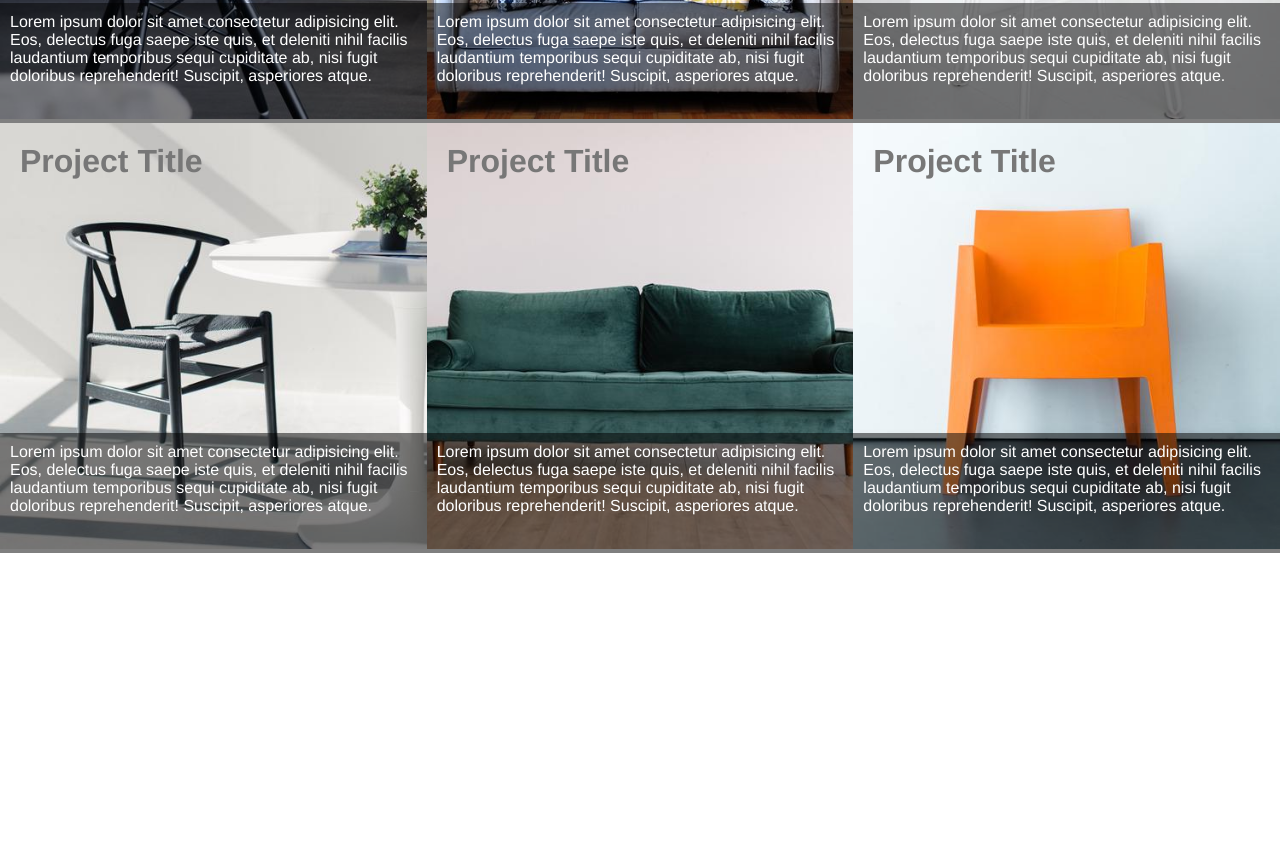
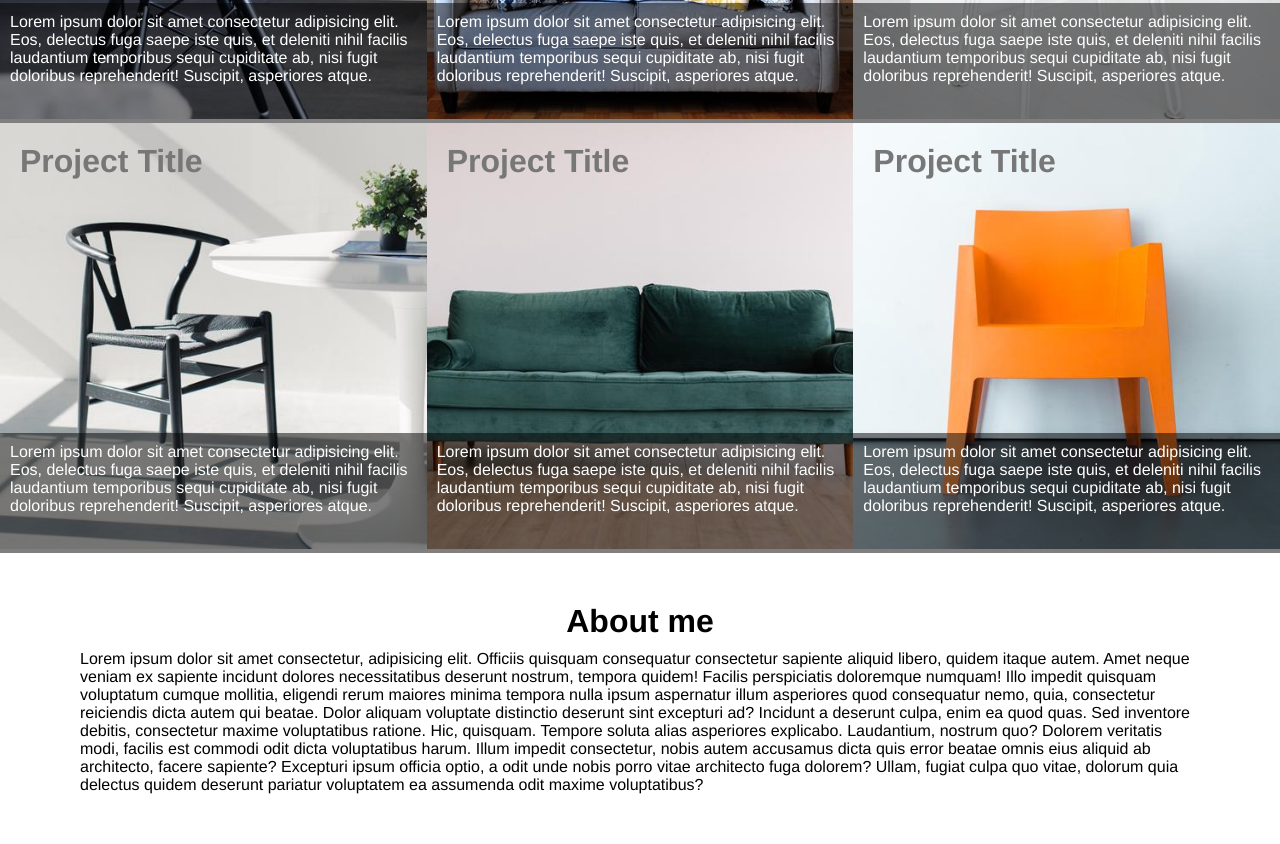
Before and after one commit to EmadSaeed2/my-portfolio, a plain HTML site: page index.html in a window 1280 px wide. Shown: the part 1162-2006 px from the top of the page. Before the commit the page ends 1715 px from the top, so only its background shows below. Drawn offline with Linux system fonts and the light colour scheme.

Commit message:
portfolio

```diff
--- a/assets/style.css
+++ b/assets/style.css
@@ -99,3 +99,15 @@ nav a:hover {
     height: 100px;
     padding: 10px;
 }
+
+#about {
+    display: flex;
+    flex-direction: column;
+    align-items: center;
+    padding: 50px 80px;
+}
+
+#about h1 {
+    font-size: 2em;
+    margin-bottom: 10px;
+}
--- a/index.html
+++ b/index.html
@@ -14,8 +14,8 @@
         <div id="blue-squre"></div>
         <nav>
             <a href="#portfolio">PORTFOLIO</a>
-            <a href="#">ABOUT</a>
-            <a href="#">CONTACT</a>
+            <a href="#about">ABOUT</a>
+            <a href="#contact">CONTACT</a>
         </nav>
     </header>
     <section id="hero">
@@ -108,6 +108,14 @@
             </a>
         </article>
     </section>
+    <section id="about">
+        <h1>About me</h1>
+        <p>Lorem ipsum dolor sit amet consectetur, adipisicing elit. Officiis quisquam consequatur consectetur sapiente aliquid libero, quidem itaque autem. Amet neque veniam ex sapiente incidunt dolores necessitatibus deserunt nostrum, tempora quidem!
+        Facilis perspiciatis doloremque numquam! Illo impedit quisquam voluptatum cumque mollitia, eligendi rerum maiores minima tempora nulla ipsum aspernatur illum asperiores quod consequatur nemo, quia, consectetur reiciendis dicta autem qui beatae.
+        Dolor aliquam voluptate distinctio deserunt sint excepturi ad? Incidunt a deserunt culpa, enim ea quod quas. Sed inventore debitis, consectetur maxime voluptatibus ratione. Hic, quisquam. Tempore soluta alias asperiores explicabo.
+        Laudantium, nostrum quo? Dolorem veritatis modi, facilis est commodi odit dicta voluptatibus harum. Illum impedit consectetur, nobis autem accusamus dicta quis error beatae omnis eius aliquid ab architecto, facere sapiente?
+        Excepturi ipsum officia optio, a odit unde nobis porro vitae architecto fuga dolorem? Ullam, fugiat culpa quo vitae, dolorum quia delectus quidem deserunt pariatur voluptatem ea assumenda odit maxime voluptatibus?</p>
+    </section>
 </body>
 
 </html>
```
